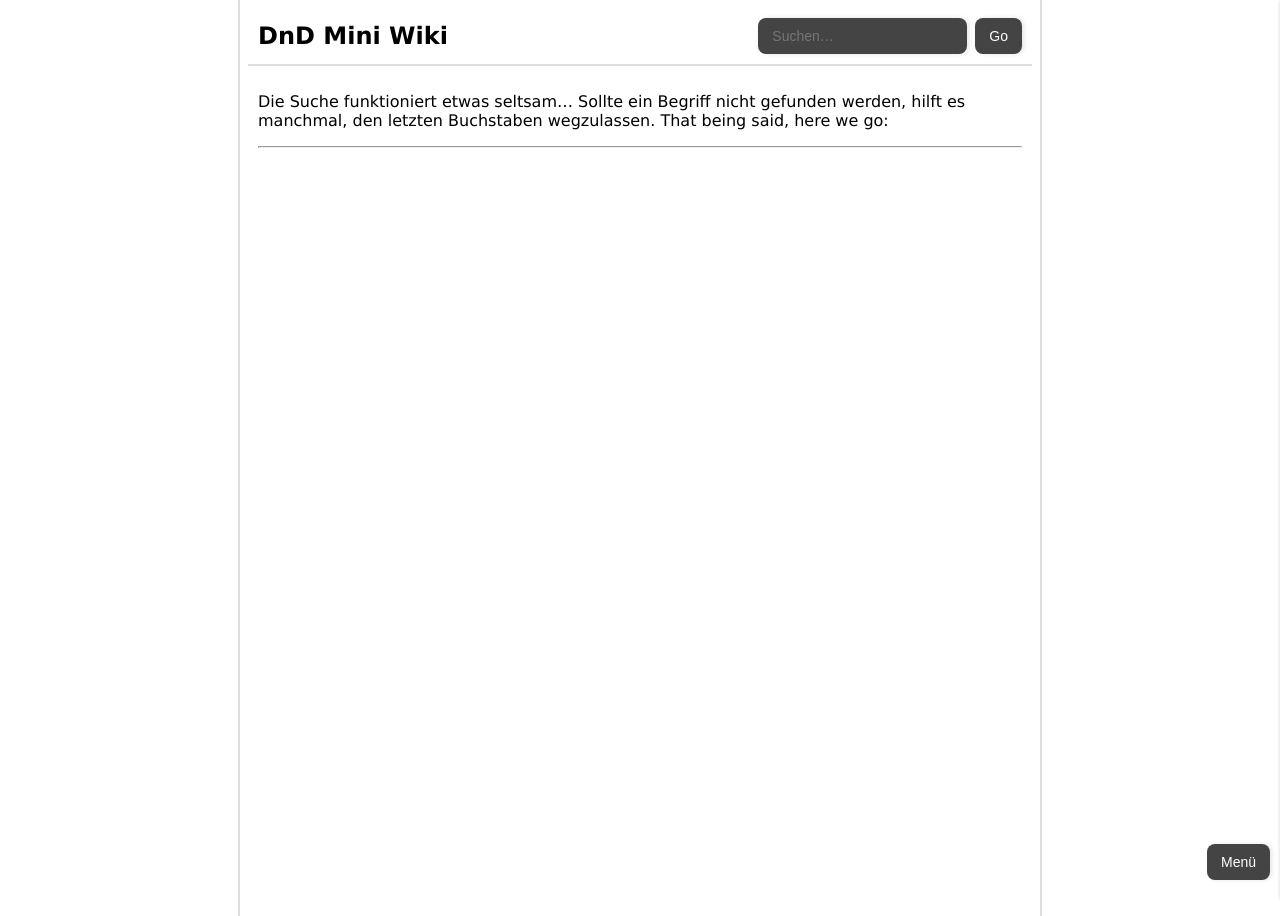
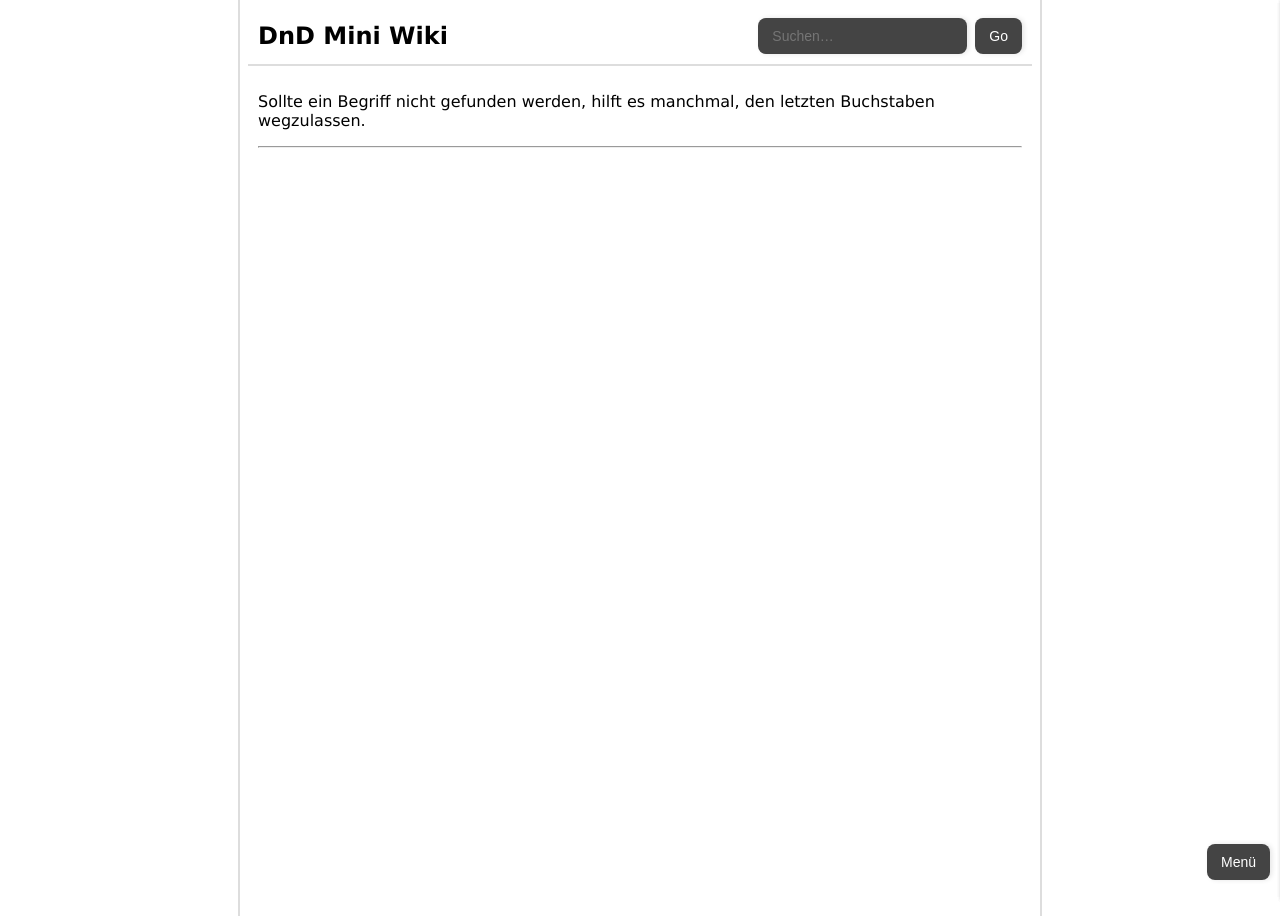
Before and after one commit to FelixDnD/FelixDnD.github.io, a Jekyll site: the page built from search/search.md, in a window 1280 px wide. Built offline with Jekyll 4.4.1, drawn with Linux system fonts in a browser that asks for light colours; comment, search, counter and statistics services are not loaded.

```diff
--- a/search/search.md
+++ b/search/search.md
@@ -3,7 +3,7 @@ layout: default
 title: Search Results
 permalink: /search/
 ---
-Die Suche funktioniert etwas seltsam... Sollte ein Begriff nicht gefunden werden, hilft es manchmal, den letzten Buchstaben wegzulassen. That being said, here we go:
+Sollte ein Begriff nicht gefunden werden, hilft es manchmal, den letzten Buchstaben wegzulassen.
 
 * * *
 
```
Also changed, not shown: 1 other file.
